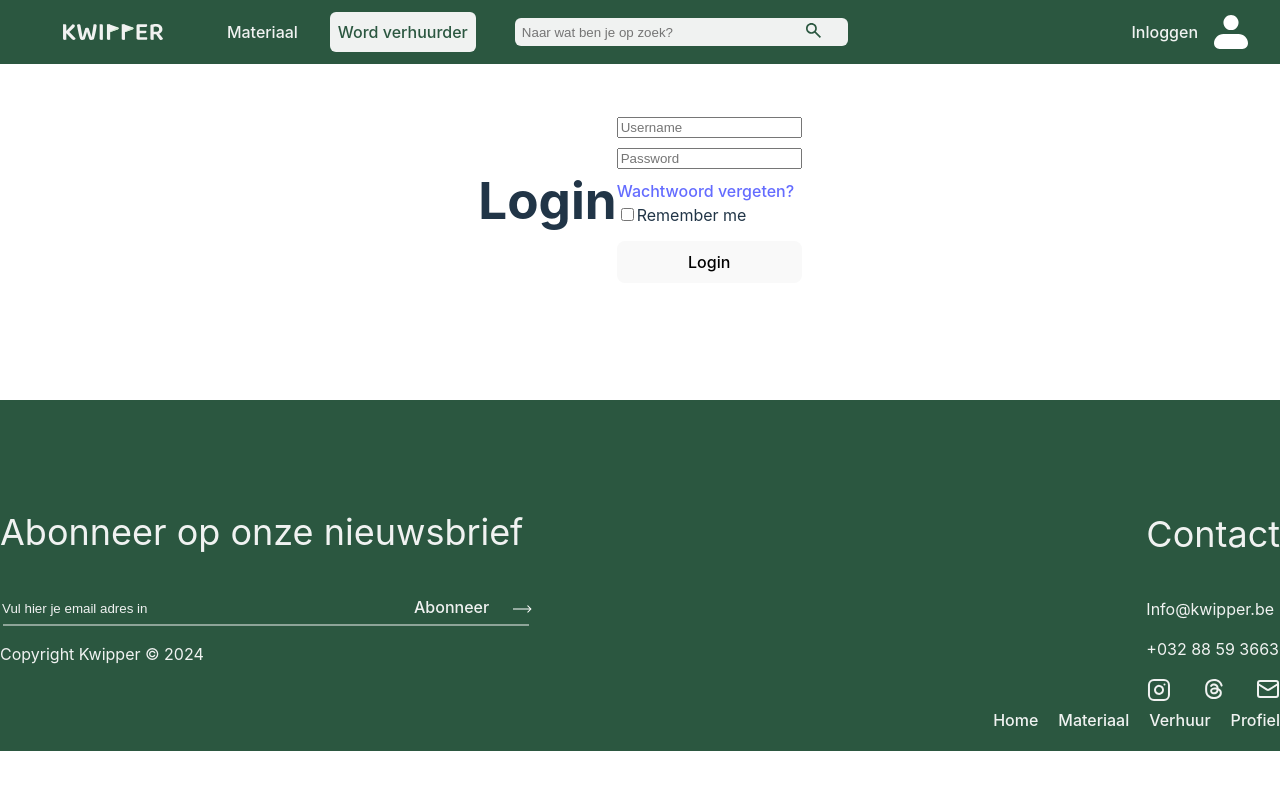
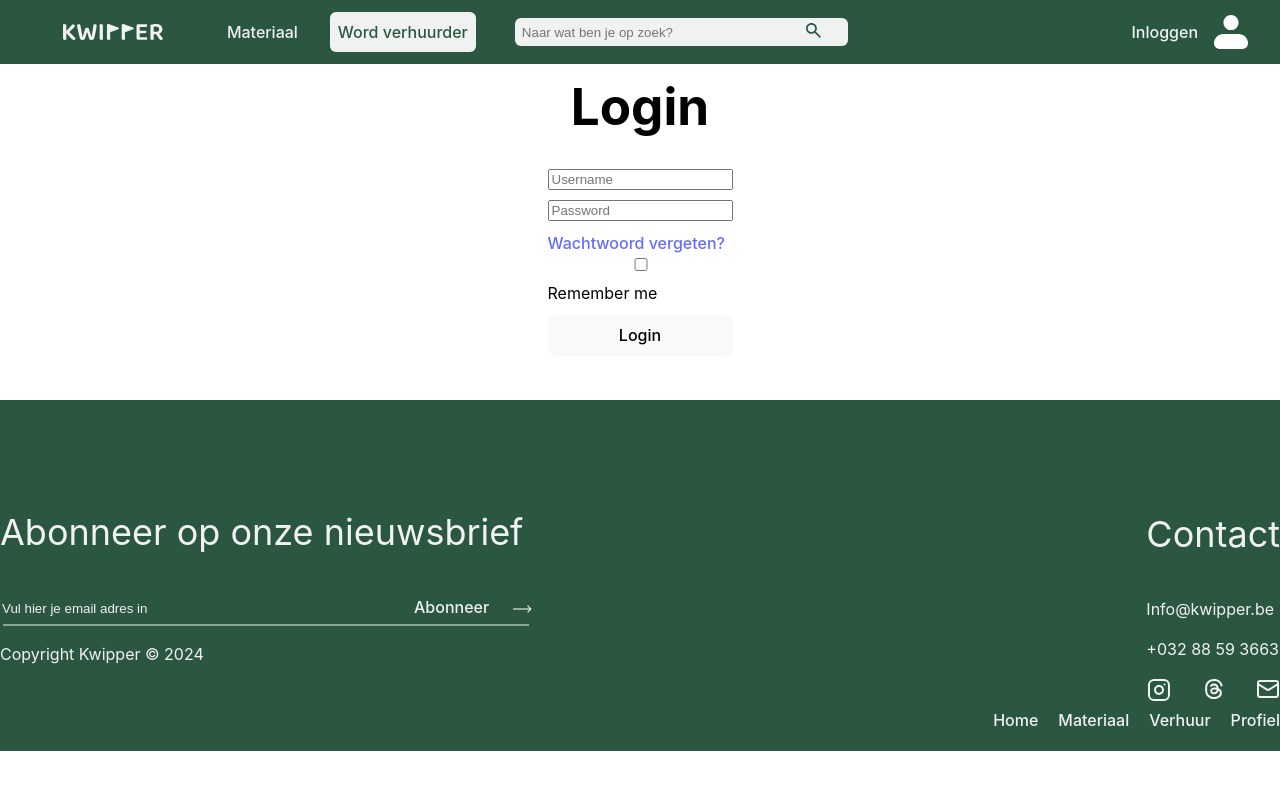
Before and after one commit to WillTDP/kwipper_frontend, a Vue app: page /login in a window 1280 px wide. Shown: the top 790 px of the page. Built offline with nearby package versions, Linux system fonts and the light colour scheme.

Commit message:
Feat: basic layout

```diff
--- a/src/components/User/login.vue
+++ b/src/components/User/login.vue
@@ -3,16 +3,14 @@
 </script>
 
 <template>
-  <div>
-    <h1>Login</h1>
+  <div class="login_element">
+    <h1 class="h1">Login</h1>
     <form class="login">
       <input type="text" placeholder="Username" />
       <input type="password" placeholder="Password" />
       <a href="#">Wachtwoord vergeten?</a>
-      <form action="/action_page.php">
         <input type="checkbox" id="remember" name="remember" value="remember">
-        <label for="remember">Remember me</label>
-      </form>
+        <label for="remember" class="remember_label">Remember me</label>
       <button type="submit">Login</button>
     </form>
   </div>
@@ -26,9 +24,24 @@
     height: 50vh;
   }
 
+  .login_element {
+    display: flex;
+    flex-direction: column;
+    align-items: center;
+  }
+
   .login {
     display: flex;
     flex-direction: column;
+
+  }
+
+  .h1 {
+    color: #000;
+  }
+
+  .remember_label {
+    color: black;
   }
 
   input {
```
